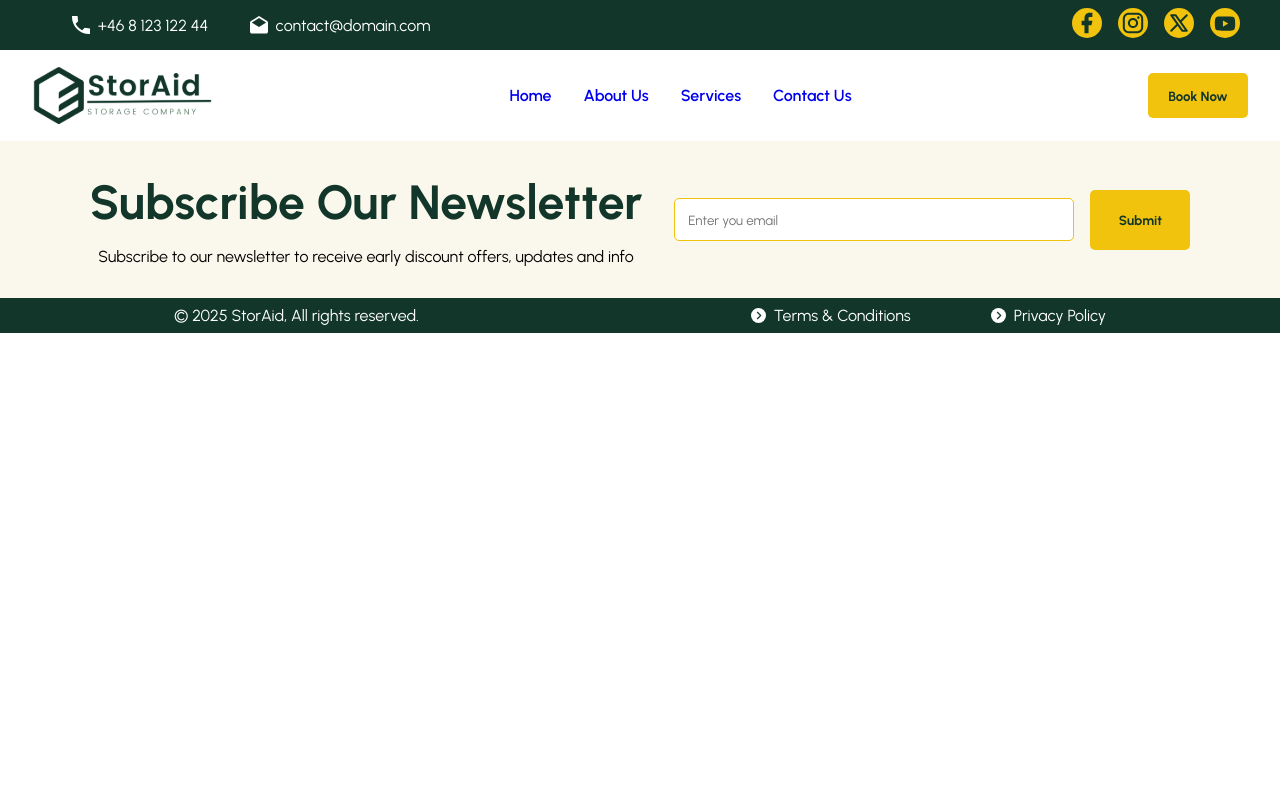
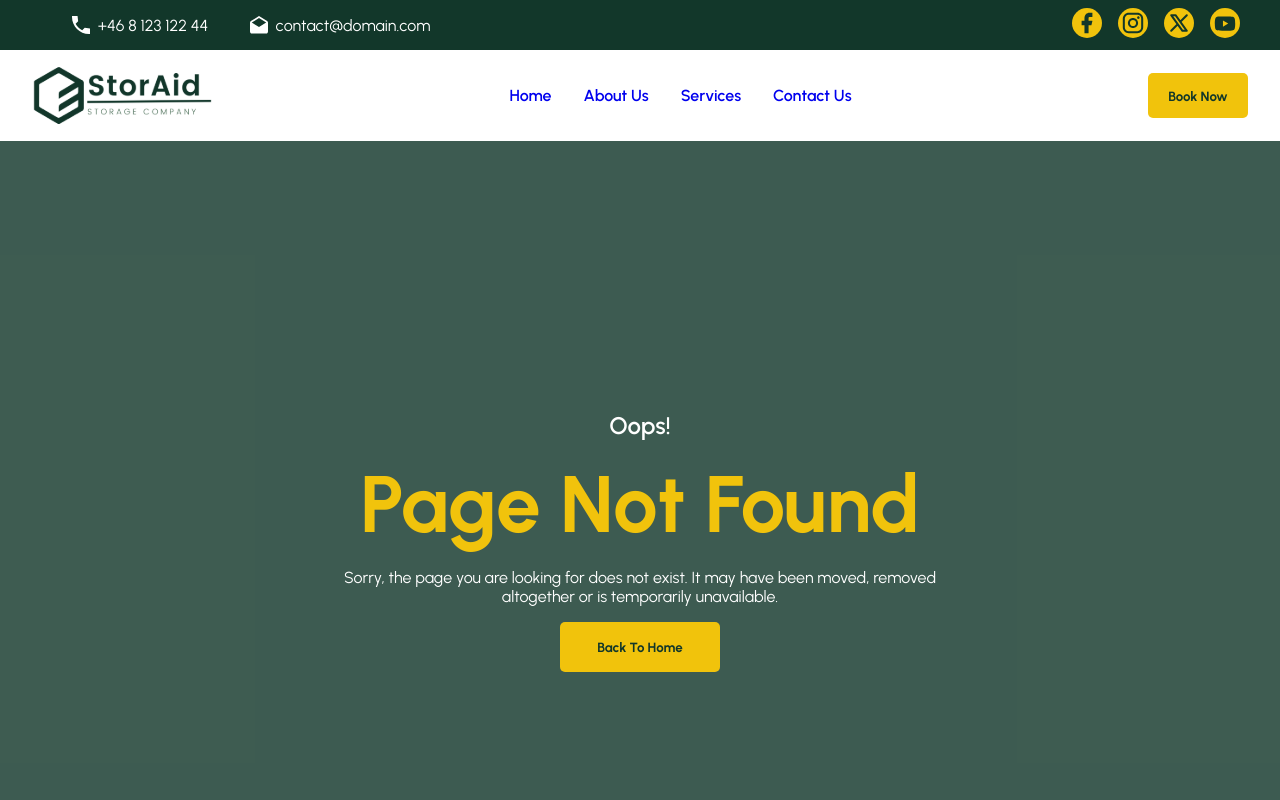
Before and after one commit to emillarsson99-m0wgli/StoraidStorageService, a React (Vite) app: page /NotFoundPage in a window 1280 px wide. Shown: the top 800 px of the page. Built offline with nearby package versions, Linux system fonts and the light colour scheme.

Commit message:
Created and styled NotFoundPage component also added css to main.jsx and routed page in app.jsx

```diff
--- a/src/App.jsx
+++ b/src/App.jsx
@@ -6,6 +6,7 @@ import Header from "./Components/Header"
 import AboutUsPage from "./Pages/AboutUsPage"
 import ServicePage from "./Pages/ServicePage"
 import ContactPage from "./Pages/ContactPage"
+import NotFoundPage from "./Pages/NotFoundPage"
 
 function App() {
 
@@ -18,6 +19,7 @@ function App() {
           <Route path="/AboutUsPage" element={<AboutUsPage />} />
           <Route path="/ServicePage" element={<ServicePage />} />
           <Route path="/ContactPage" element={<ContactPage />} />
+          <Route path="/NotFoundPage" element={<NotFoundPage />} />
         </Routes>
       </main>
       <Footer />
--- a/src/Components/Button.jsx
+++ b/src/Components/Button.jsx
@@ -1,4 +1,4 @@
-function Button({ Text, className }) {
+function Button({ Text, className, to }) {
 
     return(
         <button className={`btn ${className}`}>
--- /dev/null
+++ b/src/Components/PageNotFound.css
@@ -0,0 +1,44 @@
+.page-not-found-bg {
+    background-color: #12372ad0;
+}
+
+.page-not-found-container {
+    display: flex;
+    flex-direction: column;
+    justify-content: center;
+    align-items: center;
+    text-align: center;
+    gap: 1rem;
+    height: 100dvh;
+    width: 100%;
+    max-width: 645px;
+    margin-left: auto;
+    margin-right: auto;
+    padding: 5rem 1rem;
+}
+
+.page-not-found-container h5 {
+    color: #fff;
+    font-size: 1.5rem;
+    font-weight: 600;
+}
+
+.page-not-found-container h1 {
+    color: #F1C30C;
+    font-size: 5rem;
+    font-weight: 700;
+}
+
+.page-not-found-container p {
+    color: #fff;
+}
+
+.page-not-found-btn {
+    min-width: 160px;
+    height: 50px;
+
+    &:hover {
+        background-color: #fff;
+        color:#12372a;
+    }
+}
--- /dev/null
+++ b/src/Components/PageNotFound.jsx
@@ -0,0 +1,19 @@
+import Button from "./Button"
+
+function PageNotFound() {
+  return (
+    <div className="page-not-found-bg">
+        <div className="page-not-found-container">
+            <h5>Oops!</h5>
+            <h1>Page Not Found</h1>
+            <p>Sorry, the page you are looking for does not exist. It may have been moved, removed altogether or is temporarily unavailable.</p>
+            <div className="page-not-found-btn-container">
+                <Button Text="Back To Home" className="page-not-found-btn" />
+            </div>
+        </div>
+
+    </div>
+  )
+}
+
+export default PageNotFound
--- a/src/Pages/NotFoundPage.jsx
+++ b/src/Pages/NotFoundPage.jsx
@@ -1,8 +1,10 @@
-import React from 'react'
+import PageNotFound from '../Components/PageNotFound'
 
 function NotFoundPage() {
   return (
     <div>
+
+      <PageNotFound />
 
     </div>
   )
--- a/src/main.jsx
+++ b/src/main.jsx
@@ -23,6 +23,7 @@ import './Components/FAQ.css'
 import './Components/GetInTouch.css'
 import './Components/ContactForm.css'
 import './Components/FindUs.css'
+import './Components/PageNotFound.css'
 import App from './App.jsx'
 
 createRoot(document.getElementById('root')).render(
```
